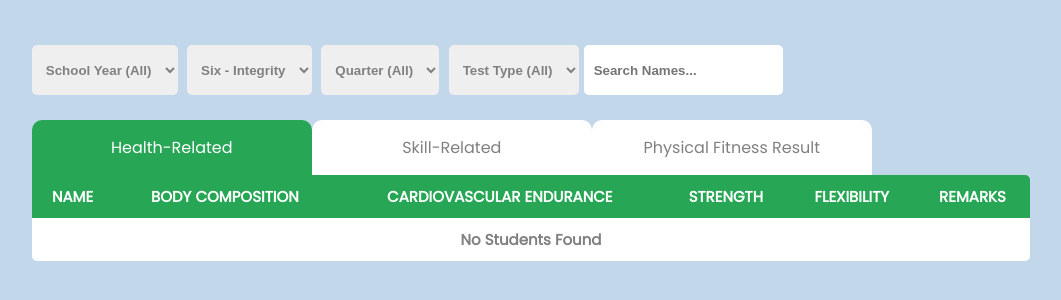
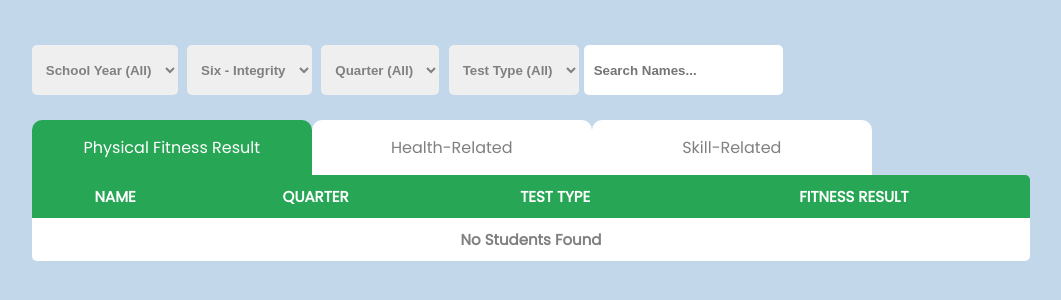
Before and after one commit to Zwelius/Phystats, a PHP site: page /result.php in a window 1280 px wide. Shown: the part 85-385 px from the top of the page, without its empty margins (109-1170 px from the left). Run offline with PHP 8.4, Linux system fonts and the light colour scheme; the visitor is signed in with stand-in values (Sample User, id 1); data comes from the database, SQL or seed files in the repository.

Commit message:
list and result changes

```diff
--- a/Phystats/add.php
+++ b/Phystats/add.php
@@ -43,7 +43,7 @@ Click nbfs://nbhost/SystemFileSystem/Templates/Scripting/EmptyPHPWebPage.php to
             }
             $age = getAge($_POST['bday']);
             $temp = $_POST['weight'] / ($_POST['height'] ** 2);
-            $bmi = number_format((float) $temp, 2, '.', '');
+            $bmi = number_format((float) $temp, 1, '.', '');
             $bmiClassification = bmiclassification($_POST['sex'], $age, $bmi);
 
             $studentquery = mysqli_query($connection, "SELECT * FROM `student_tb` WHERE `studentNAME` = '" . $_POST['name'] . "' AND `studentBIRTHDATE` = '" . $_POST['bday'] . "' AND `studentSEX` = '" . $_POST['sex'] . "'");
--- a/Phystats/list.php
+++ b/Phystats/list.php
@@ -36,7 +36,7 @@ Click nbfs://nbhost/SystemFileSystem/Templates/Scripting/EmptyPHPWebPage.php to
     } else {
         $teacher_ID = $_SESSION["teacher_ID"];
         $hasStudents = false;
-        $list = "SELECT * FROM `student_tb` INNER JOIN `studenttestdata_tb` ON studenttestdata_tb.student_ID = student_tb.student_ID INNER JOIN `testinfo_tb` ON testinfo_tb.testinfo_ID = studenttestdata_tb.testinfo_ID WHERE testinfo_tb.teacher_ID = '$teacher_ID'";
+        $list = "SELECT DISTINCT student_tb.student_ID, student_tb.studentNAME, student_tb.studentBIRTHDATE, student_tb.studentSEX FROM `student_tb` INNER JOIN `studenttestdata_tb` ON studenttestdata_tb.student_ID = student_tb.student_ID INNER JOIN `testinfo_tb` ON testinfo_tb.testinfo_ID = studenttestdata_tb.testinfo_ID WHERE testinfo_tb.teacher_ID = '$teacher_ID'";
         $studlist = mysqli_query($connection, $list);
         $syears = mysqli_query($connection, "SELECT * FROM `schoolyear_tb` ORDER BY `schoolYEAR` DESC");
         $grade = mysqli_query($connection, "SELECT * FROM `gradesection_tb` INNER JOIN `teacher_tb` ON teacher_tb.teacher_ID = gradesection_tb.teacher_ID WHERE gradesection_tb.teacher_ID = $teacher_ID");
--- a/Phystats/result.php
+++ b/Phystats/result.php
@@ -25,7 +25,7 @@ Click nbfs://nbhost/SystemFileSystem/Templates/Scripting/EmptyPHPWebPage.php to
     } else {
         $teacher_ID = $_SESSION["teacher_ID"];
         $hasStudents = false;
-        $list = "SELECT * FROM `student_tb` INNER JOIN `studenttestdata_tb` ON studenttestdata_tb.student_ID = student_tb.student_ID INNER JOIN `testinfo_tb` ON testinfo_tb.testinfo_ID = studenttestdata_tb.testinfo_ID INNER JOIN `studenttestresult_tb` ON studenttestresult_tb.testdata_ID = studenttestdata_tb.testdata_ID WHERE testinfo_tb.teacher_ID = '$teacher_ID'";
+        $list = "SELECT * FROM `student_tb` INNER JOIN `studenttestdata_tb` ON studenttestdata_tb.student_ID = student_tb.student_ID INNER JOIN `testinfo_tb` ON testinfo_tb.testinfo_ID = studenttestdata_tb.testinfo_ID INNER JOIN `studenttestresult_tb` ON studenttestresult_tb.testdata_ID = studenttestdata_tb.testdata_ID INNER JOIN `quarter_tb` ON quarter_tb.quarter_ID = testinfo_tb.quarter_ID INNER JOIN `testtype_tb` ON testtype_tb.testtype_ID = testinfo_tb.testtype_ID WHERE testinfo_tb.teacher_ID = '$teacher_ID'";
         $studlist1 = mysqli_query($connection, $list);
         $studlist2 = mysqli_query($connection, $list);
         $studlist3 = mysqli_query($connection, $list);
@@ -38,6 +38,7 @@ Click nbfs://nbhost/SystemFileSystem/Templates/Scripting/EmptyPHPWebPage.php to
                 $list .= " AND testinfo_tb.schoolyear_ID = '" . $_POST['syear'] . "'";
                 $studlist1 = mysqli_query($connection, $list);
                 $studlist2 = mysqli_query($connection, $list);
+                $studlist3 = mysqli_query($connection, $list);
             } else {
                 $list .= " ";
             }
@@ -47,6 +48,7 @@ Click nbfs://nbhost/SystemFileSystem/Templates/Scripting/EmptyPHPWebPage.php to
                 $list .= " AND studenttestdata_tb.grade_ID = '" . $_POST['grade'] . "'";
                 $studlist1 = mysqli_query($connection, $list);
                 $studlist2 = mysqli_query($connection, $list);
+                $studlist3 = mysqli_query($connection, $list);
             } else {
                 $list .= " ";
             }
@@ -56,6 +58,7 @@ Click nbfs://nbhost/SystemFileSystem/Templates/Scripting/EmptyPHPWebPage.php to
                 $list .= " AND testinfo_tb.quarter_ID = '" . $_POST['quarter'] . "'";
                 $studlist1 = mysqli_query($connection, $list);
                 $studlist2 = mysqli_query($connection, $list);
+                $studlist3 = mysqli_query($connection, $list);
             } else {
                 $list .= " ";
             }
@@ -65,6 +68,7 @@ Click nbfs://nbhost/SystemFileSystem/Templates/Scripting/EmptyPHPWebPage.php to
                 $list .= " AND testinfo_tb.testtype_ID = '" . $_POST['testtype'] . "'";
                 $studlist1 = mysqli_query($connection, $list);
                 $studlist2 = mysqli_query($connection, $list);
+                $studlist3 = mysqli_query($connection, $list);
             } else {
                 $list .= " ";
             }
@@ -146,7 +150,47 @@ Click nbfs://nbhost/SystemFileSystem/Templates/Scripting/EmptyPHPWebPage.php to
             </div>
 
             <div class="tab-container">
-                <input type="radio" id="health-related-test" name="tab-container" checked="checked">
+                <input type="radio" id="physical-fitness-result" name="tab-container" checked="checked">
+                <label for="physical-fitness-result">Physical Fitness Result</label>
+                <!-----overall test results----->
+                <div class="tab">
+                    <table class="physical-fitness-result" id="bleta">
+                        <tr>
+                            <th>NAME</th>
+                            <th>QUARTER</th>
+                            <th>TEST TYPE</th>
+                            <th>FITNESS RESULT</th>
+                        </tr>
+                        <?php
+                        while ($row2 = mysqli_fetch_assoc($studlist3)) {
+                        ?>
+                            <tr>
+                                <td>
+                                    <?php echo $row2['studentNAME']; ?>
+                                </td>
+                                <td>
+                                    <?php echo $row2['quarter']; ?>
+                                </td>
+                                <td>
+                                    <?php echo $row2['testTYPE']; ?>
+                                </td>
+                                <td>
+                                    <?php echo $row2['fitnessResult']; ?>
+                                </td>
+                            </tr>
+                        <?php
+                            $hasStudents = true;
+                        }
+                        if (!$hasStudents) {
+                            echo "<tr>";
+                            echo "<td class='none' colspan=10>No Students Found</td>";
+                            echo "<tr>";
+                        }
+                        ?>
+                    </table>
+                </div>
+
+                <input type="radio" id="health-related-test" name="tab-container">
                 <label for="health-related-test">Health-Related</label>
                 <!-----health-related test results----->
                 <div class="tab">
@@ -252,37 +296,6 @@ Click nbfs://nbhost/SystemFileSystem/Templates/Scripting/EmptyPHPWebPage.php to
                         ?>
                     </table>
                 </div>
-                <input type="radio" id="physical-fitness-result" name="tab-container">
-                <label for="physical-fitness-result">Physical Fitness Result</label>
-                <!-----overall test results----->
-                <div class="tab">
-                    <table class="physical-fitness-result" id="bleta">
-                        <tr>
-                            <th>NAME</th>
-                            <th>FITNESS RESULT</th>
-                        </tr>
-                        <?php
-                        while ($row2 = mysqli_fetch_assoc($studlist3)) {
-                        ?>
-                            <tr>
-                                <td>
-                                    <?php echo $row2['studentNAME']; ?>
-                                </td>
-                                <td>
-                                    <?php echo $row2['fitnessResult']; ?>
-                                </td>
-                            </tr>
-                        <?php
-                            $hasStudents = true;
-                        }
-                        if (!$hasStudents) {
-                            echo "<tr>";
-                            echo "<td class='none' colspan=10>No Students Found</td>";
-                            echo "<tr>";
-                        }
-                        ?>
-                    </table>
-                </div>
             </div>
     </section>
 </body>
--- a/Phystats/updatestudent.php
+++ b/Phystats/updatestudent.php
@@ -48,7 +48,7 @@ Click nbfs://nbhost/SystemFileSystem/Templates/Scripting/EmptyPHPWebPage.php to
             $age = $row['age'];
 
             $temp = $_POST['weight'] / ($_POST['height'] ** 2);
-            $bmi = number_format((float) $temp, 2, '.', '');
+            $bmi = number_format((float) $temp, 1, '.', '');
             $bmiClassification = bmiclassification($_POST['sex'], $age, $bmi);
 
             mysqli_query($connection, "UPDATE `student_tb` SET `studentNAME`='" . $_POST['name'] . "', `studentBIRTHDATE`='" . $_POST['bday'] . "', `studentSEX`='" . $_POST['sex'] . "' WHERE `student_ID`= $student_ID");
```
